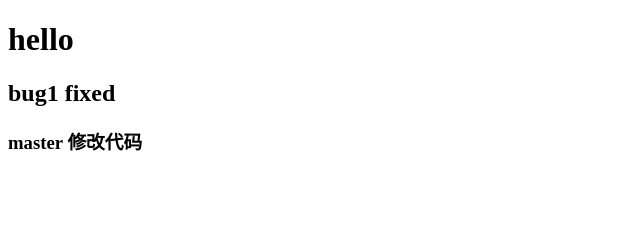
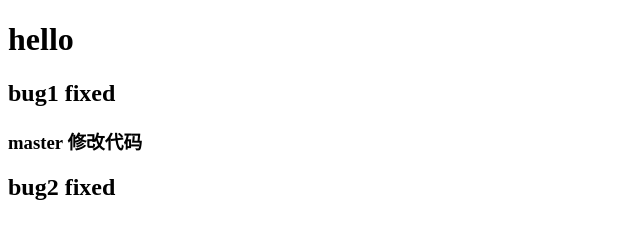
Before and after one commit to dcfun0214/gitlearning, a plain HTML site: page index.html in a window 1280 px wide. Shown: the whole page, without its empty margins (0-640 px from the left). Drawn offline with Linux system fonts and the light colour scheme.

Commit message:
bug2 fixed 1

```diff
--- a/index.html
+++ b/index.html
@@ -9,5 +9,6 @@
     <h1>hello</h1>
     <h2>bug1 fixed</h2>
     <h3>master 修改代码</h3>
+    <h2>bug2 fixed</h2>
 </body>
 </html>
```
